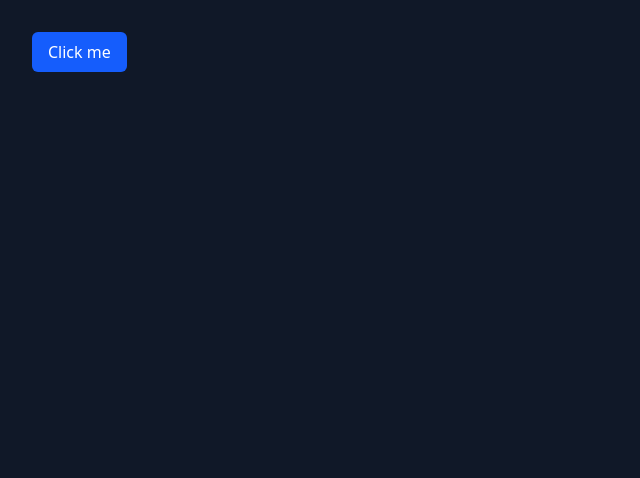
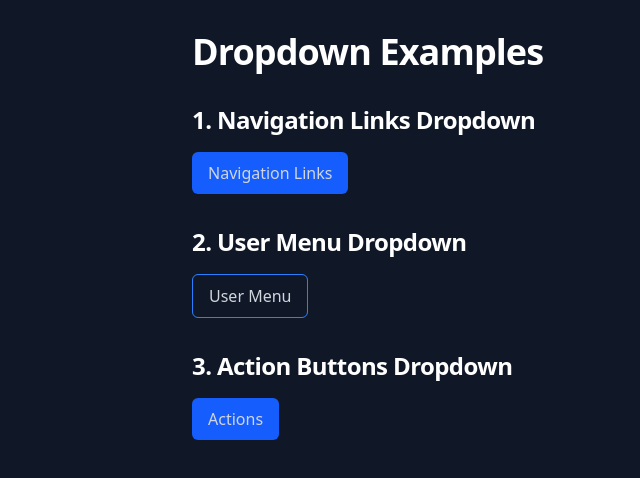
Before and after one commit to DeFosu/library-ui, a React (Vite) app: page / in a window 1280 px wide. Shown: the top 478 px of the page, without its empty margins (0-640 px from the left). Built offline with nearby package versions, Linux system fonts and the light colour scheme.

Commit message:
Refactor Dropdown component

```diff
--- a/src/components/Dropdown/Dropdown.tsx
+++ b/src/components/Dropdown/Dropdown.tsx
@@ -1,26 +1,23 @@
-import { useEffect, useRef, useState } from "react";
+import { useEffect, useRef, useState, ReactNode } from "react";
 
 export type DropdownOption = {
   title: string;
   value: string;
+  href?: string;
 };
 
 type DropdownProps = {
-  options: DropdownOption[];
-  selected: string | string[];
-  onSelect: (value: string) => void;
-  multiple?: boolean;
-  placeholder?: string;
+  children: ReactNode;
+  trigger: ReactNode;
   className?: string;
+  onClose?: () => void;
 };
 
 export const Dropdown = ({
-  options,
-  selected,
-  onSelect,
-  multiple = false,
-  placeholder = "Select an option",
+  children,
+  trigger,
   className = "",
+  onClose,
 }: DropdownProps) => {
   const [isOpen, setIsOpen] = useState(false);
   const dropdownRef = useRef<HTMLDivElement>(null);
@@ -32,64 +29,28 @@ export const Dropdown = ({
         !dropdownRef.current.contains(event.target as Node)
       ) {
         setIsOpen(false);
+        onClose?.();
       }
     };
 
     document.addEventListener("mousedown", handleClickOutside);
     return () => document.removeEventListener("mousedown", handleClickOutside);
-  }, []);
-
-  const isSelected = (value: string) => {
-    return multiple
-      ? (selected as string[]).includes(value)
-      : selected === value;
-  };
-
-  const getDisplayText = () => {
-    if (multiple) {
-      const selectedOptions = options.filter((opt) =>
-        (selected as string[]).includes(opt.value)
-      );
-      return selectedOptions.length > 0
-        ? selectedOptions.map((opt) => opt.title).join(", ")
-        : placeholder;
-    }
-    const selectedOption = options.find((opt) => opt.value === selected);
-    return selectedOption?.title || placeholder;
-  };
+  }, [onClose]);
 
   return (
     <div ref={dropdownRef} className={`relative ${className}`}>
-      <button
-        className="w-full px-4 py-2 text-left bg-white dark:bg-gray-800 border border-gray-300 dark:border-gray-600 rounded-md shadow-sm focus:outline-none focus:ring-2 focus:ring-blue-500 focus:border-blue-500"
-        onClick={() => setIsOpen(!isOpen)}
-      >
-        {getDisplayText()}
-      </button>
+      <div onClick={() => setIsOpen(!isOpen)}>
+        {trigger}
+      </div>
 
       <div
-        className={`absolute z-10 w-full mt-1 bg-white dark:bg-gray-800 border border-gray-300 dark:border-gray-600 rounded-md shadow-lg max-h-60 overflow-y-auto transition-all duration-200 ease-in-out transform ${
+        className={`absolute z-10 w-full mt-1 bg-white dark:bg-gray-800 border border-gray-300 dark:border-gray-600 rounded-md shadow-lg transition-all duration-200 ease-in-out transform ${
           isOpen
             ? "opacity-100 translate-y-0"
             : "opacity-0 -translate-y-2 pointer-events-none"
         }`}
       >
-        {options.map((option) => (
-          <button
-            key={option.value}
-            className={`w-full px-4 py-2 text-left hover:bg-gray-100 dark:hover:bg-gray-700 ${
-              isSelected(option.value)
-                ? "bg-blue-50 dark:bg-blue-900/20 text-blue-500 dark:text-blue-400"
-                : "text-gray-700 dark:text-gray-300"
-            }`}
-            onClick={() => {
-              onSelect(option.value);
-              if (!multiple) setIsOpen(false);
-            }}
-          >
-            {option.title}
-          </button>
-        ))}
+        {children}
       </div>
     </div>
   );
--- a/src/main.tsx
+++ b/src/main.tsx
@@ -1,12 +1,110 @@
 import React from "react";
 import ReactDOM from "react-dom/client";
 import "./index.css";
-import { Button } from "./components/Button/Button";
+import { Dropdown } from "./components/Dropdown/Dropdown";
+import { Typography } from "./components/Typography";
+import { Button } from "./components/Button";
+
+const LinksDropdown = () => (
+  <Dropdown
+    trigger={
+      <Button variant="filled" size="md">
+        <Typography variant="body1">Navigation Links</Typography>
+      </Button>
+    }
+  >
+    <div className="py-2">
+      <a href="/" className="block px-4 py-2 hover:bg-gray-600">
+        <Typography variant="body1">Home</Typography>
+      </a>
+      <a href="/about" className="block px-4 py-2 hover:bg-gray-600">
+        <Typography variant="body1">About</Typography>
+      </a>
+      <a href="/contact" className="block px-4 py-2 hover:bg-gray-600">
+        <Typography variant="body1">Contact</Typography>
+      </a>
+    </div>
+  </Dropdown>
+);
+
+const UserMenuDropdown = () => (
+  <Dropdown
+    trigger={
+      <Button variant="outlined" size="md">
+        <Typography variant="body1">User Menu</Typography>
+      </Button>
+    }
+  >
+    <div className="p-4">
+      <div className="flex items-center space-x-4 mb-4">
+        <div className="w-10 h-10 bg-gray-300 rounded-full"></div>
+        <div>
+          <Typography variant="h6">John Doe</Typography>
+          <Typography variant="caption">john@example.com</Typography>
+        </div>
+      </div>
+      <div className="space-y-2">
+        <Button variant="text" size="md" className="w-full justify-start">
+          <Typography variant="body1">Profile</Typography>
+        </Button>
+        <Button variant="text" size="md" className="w-full justify-start">
+          <Typography variant="body1">Settings</Typography>
+        </Button>
+        <Button variant="text" size="md" className="w-full justify-start">
+          <Typography variant="body1">Logout</Typography>
+        </Button>
+      </div>
+    </div>
+  </Dropdown>
+);
+
+const ButtonDropdown = () => (
+  <Dropdown
+    trigger={
+      <Button
+        variant="filled"
+        size="md"
+        className="bg-green-500 hover:bg-green-600"
+      >
+        <Typography variant="body1">Actions</Typography>
+      </Button>
+    }
+  >
+    <div className="py-2">
+      <Button variant="text" size="md" className="w-full justify-start">
+        <Typography variant="body1">Edit</Typography>
+      </Button>
+      <Button variant="text" size="md" className="w-full justify-start">
+        <Typography variant="body1">Delete</Typography>
+      </Button>
+      <Button variant="text" size="md" className="w-full justify-start">
+        <Typography variant="body1">Share</Typography>
+      </Button>
+    </div>
+  </Dropdown>
+);
 
 const App = () => {
   return (
-    <div className="min-h-screen bg-gray-50 dark:bg-gray-900 p-8 transition-colors duration-200">
-      <Button>Click me</Button>
+    <div className="min-h-screen bg-gray-100 dark:bg-gray-900 p-8">
+      <div className="max-w-4xl mx-auto space-y-8">
+        <Typography variant="h1">Dropdown Examples</Typography>
+
+        <div className="space-y-4">
+          <Typography variant="h3">1. Navigation Links Dropdown</Typography>
+          <LinksDropdown />
+        </div>
+
+        <div className="space-y-4">
+          <Typography variant="h3">2. User Menu Dropdown</Typography>
+          <UserMenuDropdown />
+        </div>
+
+        <div className="space-y-4">
+          <Typography variant="h3">3. Action Buttons Dropdown</Typography>
+          <ButtonDropdown />
+        </div>
+      </div>
     </div>
   );
 };
```
